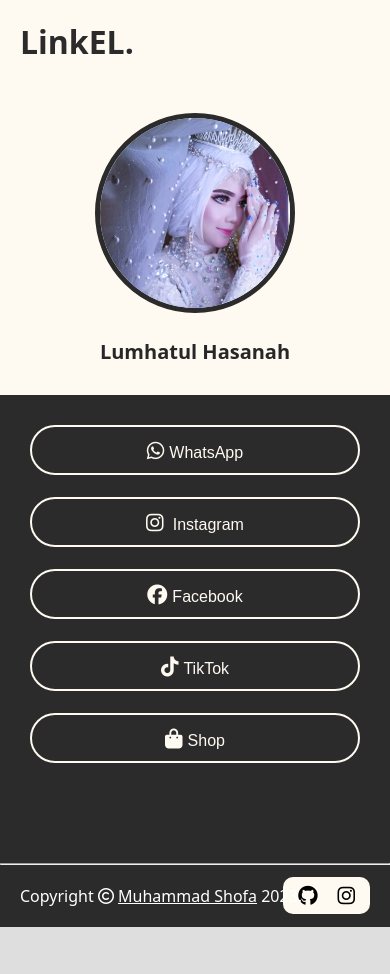
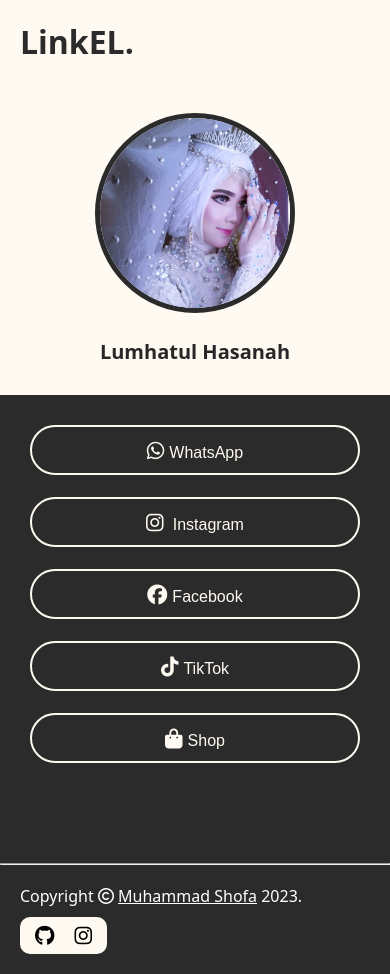
Before and after one commit to muhammad-shofa/LinkEL, a plain HTML site: page index.html in a window 390 px wide. Before the commit the page ends 927 px from the top, so only its background shows below. Drawn offline with Linux system fonts and the light colour scheme.

Commit message:
Update style.css
Moved the contact to the left

```diff
--- a/style.css
+++ b/style.css
@@ -153,4 +153,10 @@
   .footer {
     font-size: small;
   }
+
+  .contact {
+    float: none;
+    margin-top: 10px;
+    margin-left: 20px;
+  }
 }
```
